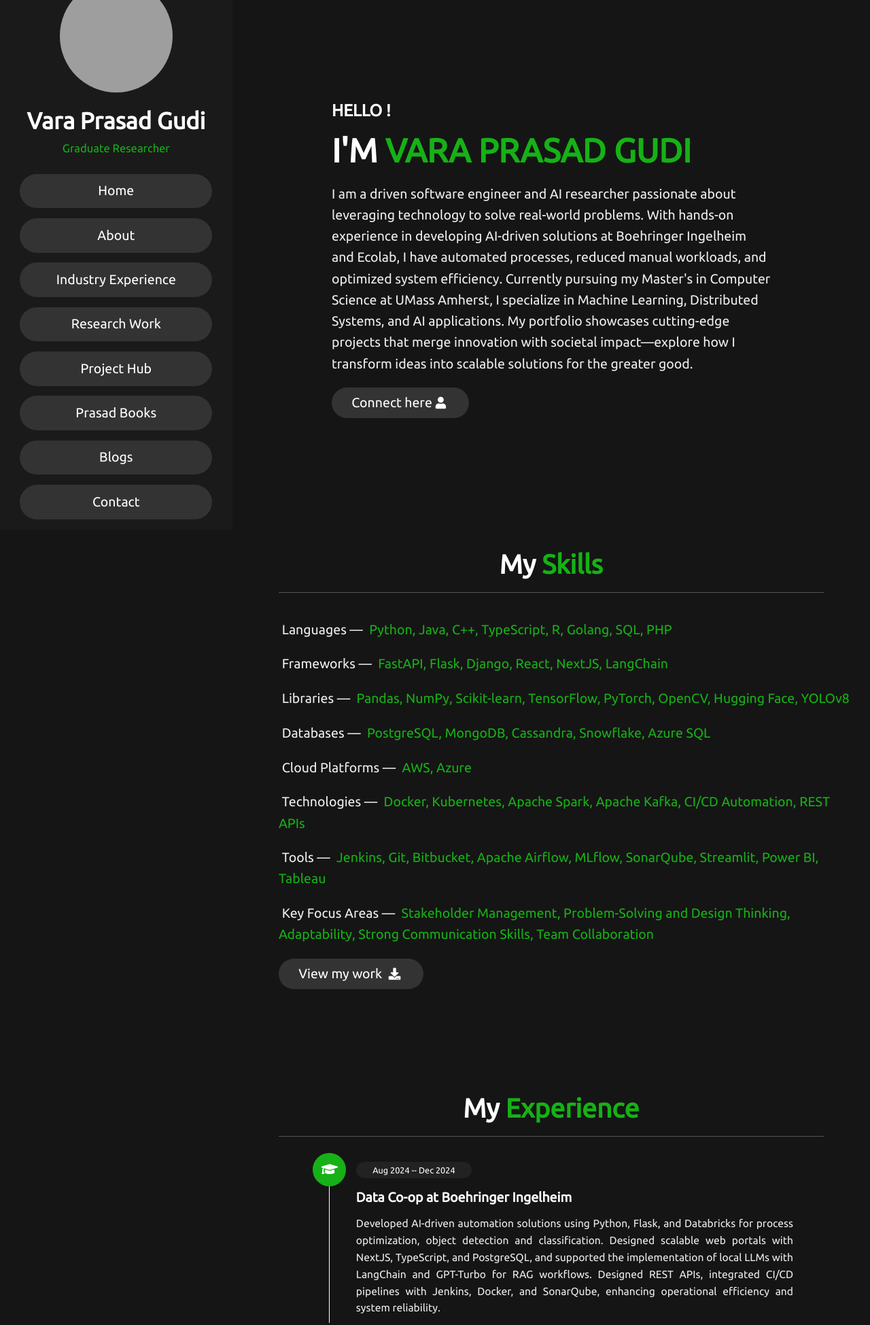
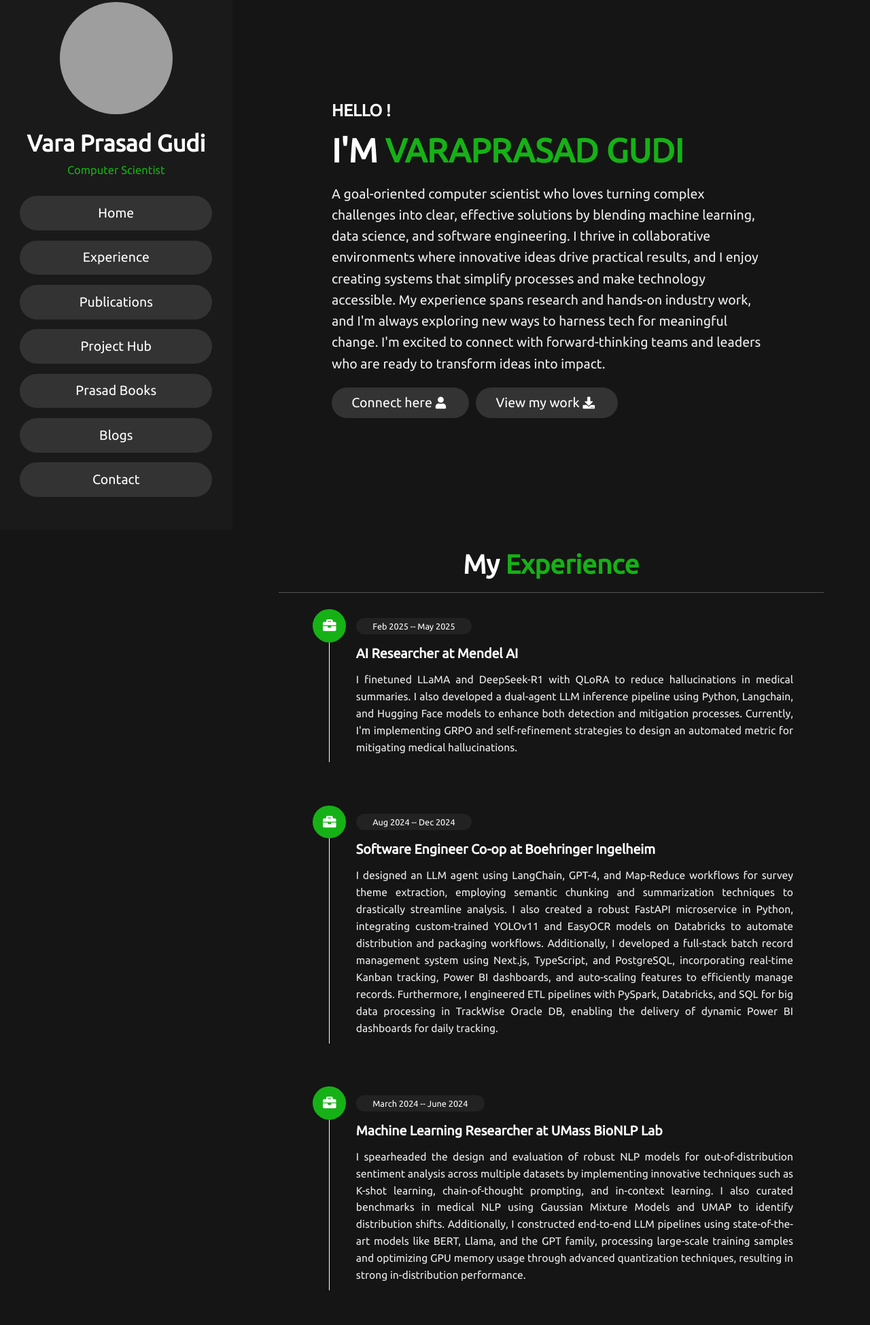
Before and after one commit to GudiVaraprasad/gudivaraprasad.github.io, a plain HTML site: page index.html in a window 1280 px wide. Shown: the part 21-1970 px from the top of the page at 68% size. Drawn offline with nearby package versions, Linux system fonts and the light colour scheme; grey boxes are pictures that could not be loaded.

Commit message:
update home

```diff
--- a/index.html
+++ b/index.html
@@ -9,7 +9,7 @@
 	<meta http-equiv="X-UA-Compatible" content="IE=edge">
 	<meta name="description" content="Gudi Varaprasad Portfolio">
 
-	<title>VARA PRASAD GUDI</title>
+	<title>VARAPRASAD GUDI</title>
 	<link rel="icon" type="image/jpg" href="G.png" />
 
 
@@ -30,15 +30,15 @@
 		<div class="user">
 			<img src="https://avatars.githubusercontent.com/u/53944466?v=4" alt="myimage">
 			<h3 class="name">Vara Prasad Gudi</h3>
-			<p class="post">Graduate Researcher</p>
+			<p class="post">Computer Scientist</p>
 		</div>
 
 		<nav class="navbar">
 			<ul>
 				<li><a href="#home">Home</a></li>
-				<li><a href="#about">About</a></li>
-				<li><a href="#experience">Industry Experience</a></li>
-				<li><a href="#research">Research Work</a></li>
+				<!-- <li><a href="#about">About</a></li> -->
+				<li><a href="#experience">Experience</a></li>
+				<li><a href="#research">Publications</a></li>
 				<li><a target="_blank" href="https://prasad-projects.vercel.app/">Project Hub</a></li>
 				<li><a target="_blank" href="https://gudivaraprasad.github.io/PrasadBooks/">Prasad Books</a></li>
 				<li><a target="_blank" href="https://gudivaraprasad.github.io/PrasadBlogs/">Blogs</a></li>
@@ -57,16 +57,22 @@
 	<section class="home" id="home">
 
 		<h3>HELLO !</h3>
-		<h1>I'M <span>VARA PRASAD GUDI</span></h1>
-		<p>I am a driven software engineer and AI researcher passionate about leveraging technology to solve real-world
-			problems. With hands-on experience in developing AI-driven solutions at Boehringer Ingelheim and Ecolab, I have
-			automated processes, reduced manual workloads, and optimized system efficiency. Currently pursuing my Master's in
-			Computer Science at UMass Amherst, I specialize in Machine Learning, Distributed Systems, and AI applications. My
-			portfolio showcases cutting-edge projects that merge innovation with societal impact—explore how I transform ideas
-			into scalable solutions for the greater good.</p>
+		<h1>I'M <span>VARAPRASAD GUDI</span></h1>
+		<p>A goal-oriented computer scientist who loves turning complex challenges into clear, effective solutions by
+			blending machine learning, data science, and software engineering. I thrive in collaborative environments where
+			innovative ideas drive practical results, and I enjoy creating systems that simplify processes and make technology
+			accessible. My experience spans research and hands-on industry work, and I'm always exploring new ways to harness
+			tech for meaningful change. I'm excited to connect with forward-thinking teams and leaders who are ready to
+			transform ideas into impact.</p>
 
-		<a href="https://www.linkedin.com/in/varaprasad-gudi/"><button class="btn">Connect here<i
-					class="fas fa-user"></i></button></a>
+		<div style="display: flex; gap: 10px;">
+			<a href="https://www.linkedin.com/in/varaprasad-gudi/">
+				<button class="btn">Connect here<i class="fas fa-user"></i></button>
+			</a>
+			<a href="https://prasad-projects.vercel.app/" download target="_blank">
+				<button class="btn">View my work<i class="fas fa-download"></i></button>
+			</a>
+		</div>
 
 	</section>
 
@@ -74,7 +80,7 @@
 
 	<!-- about section starts  -->
 
-	<section class="about" id="about">
+	<!-- <section class="about" id="about">
 
 		<h1 class="heading"> My <span>Skills</span></h1>
 
@@ -93,9 +99,9 @@
 					Tableau</h3>
 				<h3><span>Key Focus Areas — </span>Stakeholder Management, Problem-Solving and Design
 					Thinking, Adaptability, Strong Communication Skills, Team Collaboration
-				</h3>
+				</h3> -->
 
-				<!-- <h3> <span> Industry Knowledge — </span> Algorithms, Data Structures, Statistics, Data Analysis,
+	<!-- <h3> <span> Industry Knowledge — </span> Algorithms, Data Structures, Statistics, Data Analysis,
 					Artificial Intelligence, Machine Learning, Deep Learning, Information Retrieval Systems, Natural
 					Language Processing, Software Testing, Agile Development, Cloud Computing, Supply Chain Analytics,
 					Software Engineering, Team Software Process, Cybersecurity </h3>
@@ -103,12 +109,12 @@
 				<h3> <span> Soft Skills — </span> Problem-Solving and Critical Thinking, Adaptability, Strong
 					Communication Skills, Team Collaboration </h3> -->
 
-				<a href="https://prasad-projects.vercel.app/" download target="_blank"><button class="btn"> View my work
+	<!-- <a href="https://prasad-projects.vercel.app/" download target="_blank"><button class="btn"> View my work
 						<i class="fas fa-download"></i>
 					</button></a>
-			</div>
+			</div> -->
 
-			<!-- <div class="counter">
+	<!-- <div class="counter">
 
 				<div class="box">
 					<span>13+</span>
@@ -132,9 +138,9 @@
 
 			</div> -->
 
-		</div>
+	<!-- </div>
 
-	</section>
+	</section> -->
 
 	<!-- about section ends -->
 
@@ -147,90 +153,67 @@
 		<div class="box-container">
 
 			<div class="box">
-				<i class="fas fa-graduation-cap"></i>
-				<span>Aug 2024 -- Dec 2024</span>
-				<h3>Data Co-op at Boehringer Ingelheim</h3>
-				<p>Developed AI-driven automation solutions using Python, Flask, and Databricks for process optimization, object
-					detection and classification. Designed scalable web portals with NextJS, TypeScript, and PostgreSQL, and
-					supported the implementation of local LLMs with LangChain and GPT-Turbo for RAG workflows. Designed REST APIs,
-					integrated CI/CD pipelines with Jenkins, Docker, and SonarQube, enhancing operational efficiency and system
-					reliability.</p>
+				<i class="fas fa-briefcase"></i>
+				<span>Feb 2025 -- May 2025</span>
+				<h3>AI Researcher at Mendel AI</h3>
+				<p>I finetuned LLaMA and DeepSeek-R1 with QLoRA to reduce hallucinations in medical summaries. I also
+					developed
+					a dual-agent LLM inference pipeline using Python, Langchain, and Hugging Face models to enhance both
+					detection
+					and mitigation processes. Currently, I'm implementing GRPO and self-refinement strategies to design an
+					automated metric for mitigating medical hallucinations.</p>
 			</div>
 
 			<div class="box">
-				<i class="fas fa-graduation-cap"></i>
-				<span>Feb 2023 -- Jun 2023</span>
-				<h3>Data Analyst and Engineer Intern - Supply Chain Analytics at ECOLAB</h3>
-				<p>Developed and automated end-to-end data pipelines integrating Azure SQL DB, Snowflake, SharePoint, and SAP
-					using Python, Azure Logic Apps, and APIs. Designed and deployed machine learning models using Azure ML to
-					forecast supply-demand trends and optimize inventory. Performed data cleaning and transformation on large
-					datasets with SQL and Jupyter Notebooks, automating workflows using Azure Function Apps and CI/CD pipelines.
-					Created dynamic visualizations with Power BI and Microsoft Power Platform to support decision-making.</p>
+				<i class="fas fa-briefcase"></i>
+				<span>Aug 2024 -- Dec 2024</span>
+				<h3>Software Engineer Co-op at Boehringer Ingelheim</h3>
+				<p>I designed an LLM agent using LangChain, GPT-4, and Map-Reduce workflows for survey theme extraction,
+					employing semantic chunking and summarization techniques to drastically streamline analysis. I also created
+					a
+					robust FastAPI microservice in Python, integrating custom-trained YOLOv11 and EasyOCR models on Databricks
+					to
+					automate distribution and packaging workflows. Additionally, I developed a full-stack batch record
+					management
+					system using Next.js, TypeScript, and PostgreSQL, incorporating real-time Kanban tracking, Power BI
+					dashboards, and auto-scaling features to efficiently manage records. Furthermore, I engineered ETL pipelines
+					with PySpark, Databricks, and SQL for big data processing in TrackWise Oracle DB, enabling the delivery of
+					dynamic Power BI dashboards for daily tracking.</p>
 			</div>
 
 			<div class="box">
-				<i class="fas fa-graduation-cap"></i>
+				<i class="fas fa-briefcase"></i>
+				<span>March 2024 -- June 2024</span>
+				<h3>Machine Learning Researcher at UMass BioNLP Lab</h3>
+				<p>I spearheaded the design and evaluation of robust NLP models for out-of-distribution sentiment analysis
+					across multiple datasets by implementing innovative techniques such as K-shot learning, chain-of-thought
+					prompting, and in-context learning. I also curated benchmarks in medical NLP using Gaussian Mixture Models
+					and
+					UMAP to identify distribution shifts. Additionally, I constructed end-to-end LLM pipelines using
+					state-of-the-art models like BERT, Llama, and the GPT family, processing large-scale training samples and
+					optimizing GPU memory usage through advanced quantization techniques, resulting in strong in-distribution
+					performance.</p>
+			</div>
+
+			<div class="box">
+				<i class="fas fa-briefcase"></i>
+				<span>Feb 2023 -- Jun 2023</span>
+				<h3>Machine Learning Engineer -- Supply Chain Analytics at Ecolab</h3>
+				<p>I focused on optimizing delivery and supply chain processes by programming a backtracking
+					algorithm in Python to improve cruise schedules. I trained machine learning models with Azure ML and Python
+					for supply-demand forecasting and designed ETL workflows for SAP data extraction, which supported
+					comprehensive Power BI reporting. I also analyzed regional demand patterns by joining sales, inventory, and
+					weather data, enabling faster responses to operational changes.</p>
+			</div>
+
+			<div class="box">
+				<i class="fas fa-briefcase"></i>
 				<span>Dec 2021 -- Jan 2022</span>
 				<h3>Software Developer Intern at SpacECE</h3>
 				<p>Developed and containerized microservices using PHP (Laravel), Docker, and Kubernetes for a scalable video
 					management system with YouTube API integration. Implemented real-time video communication leveraging React,
 					WebRTC, and Agora API to enhance platform responsiveness and user experience.</p>
 			</div>
-
-			<!-- <div class="box">
-				<i class="fas fa-graduation-cap"></i>
-				<span>Aug 2020 -- May 2023</span>
-				<h3>Cyber@ANZ Virtual Intern</h3>
-				<p>Conducted social engineering investigations by analyzing incoming emails to identify and report suspicious
-					activities. Performed digital investigations, including analyzing packet capture files using open-source tools
-					to detect and mitigate potential cybersecurity threats. Developed expertise in network forensics and threat
-					analysis during the internship.</p>
-			</div> -->
-
-			<div class="box">
-				<i class="fas fa-graduation-cap"></i>
-				<span>Aug 2020 -- May 2023</span>
-				<h3>Program Representative at VIT-AP University</h3>
-				<p>Answered student queries over email. Interacted with students for any Academic help and report it to core
-					committee. Occasionally interacted with core committee to give suggestions regarding Academics.
-				</p>
-			</div>
-
-			<div class="box">
-				<i class="fas fa-graduation-cap"></i>
-				<span>March 2022 -- May 2022</span>
-				<h3>Cyber Security Internship at Talakunchi Networks</h3>
-				<p>Handled Projects like Authentication Bypass, Scanning using OWASP ZAP, Scanning & Attacking for Open ports
-					and worked on System Hacking and Exploiting Server Vulnerabilities. Also, into Hands-on Training on various
-					Ethical hacking concepts and Kali Linux Tools. </p>
-			</div>
-
-			<!-- <div class="box">
-				<i class="fas fa-graduation-cap"></i>
-				<span>August 2021</span>
-				<h3>Sales And Marketing Intern at Professor Teachers Live</h3>
-				<p>Marketing the company services with pragmatic strategies. Working on the street-smart execution of
-					marketing pitches turn them into sales. Select target customers and implement tricks to achieve
-					sales targets on that day. Suggest Sales and Marketing Ideas/methodologies to the company. </p>
-			</div> -->
-
-			<div class="box">
-				<i class="fas fa-graduation-cap"></i>
-				<span>Oct 2020 -- Jun 2021</span>
-				<h3>Technical Associate at Null Chapter</h3>
-				<p>Collaborated with the technical lead to deliver technology solutions and community support. Played a key role
-					in organizing technical events such as WebHunt, Capture The Flag, and CyberPunk, fostering engagement in
-					cybersecurity and software development. Contributed technical blogs and provided hands-on assistance in skill
-					development, emphasizing web technologies and cybersecurity practices.</p>
-			</div>
-
-			<!-- <div class="box">
-				<i class="fas fa-graduation-cap"></i>
-				<span>Jun 2020 – Present</span>
-				<h3>Blogger at DEV Community</h3>
-				<p>Connected with the developer community and contributed some technical blogs on various topics like
-					Programming, Security, Softwares, Beginner Projects on my experiences with Technology.</p>
-			</div> -->
 
 		</div>
 
@@ -245,44 +228,6 @@
 		<h1 class="heading"> My <span>Research Work</span> </h1>
 
 		<div class="box-container">
-
-			<div class="box">
-				<i class="fas fa-search"></i>
-				<h3>Robust LLMs for OOD Sentiment Analysis</h3>
-				<p>This research, under Prof. Mohit Iyyer, evaluates multiple strategies to enhance Out-of-Distribution
-					(OOD) robustness using
-					fine-tuned and pre-trained models such as BERT, RoBERTa, and Llama. By implementing zero-shot,
-					k-shot, few-shot, chain-of-thought prompting, and explanation-based techniques, a 20-30% improvement
-					in OOD accuracy over supervised fine-tuning baselines was achieved. Additionally, 4-bit quantization
-					for memory optimization was integrated using Unsloth, maintaining performance with explanation-based
-					prompting. The findings of the research have been submitted to the 14th Workshop on Computational
-					Approaches to Subjectivity, Sentiment & Social Media Analysis.</p>
-			</div>
-
-			<!-- <div class="box">
-				<i class="fas fa-search"></i>
-				<h3>Personalizing LLM for News Categorization</h3>
-				<p>This research, under Prof. Hamed Zamani, crafted a model to generate precise prompts from articles,
-					boosting language model
-					(LLM) accuracy through targeted fine-tuning. Additionally, query generation with lexical
-					augmentation was implemented, resulting in a 22.5% accuracy improvement and a 50% increase in
-					F1-score. Furthermore, document retrieval was enhanced by implementing top-k extraction using the
-					BM25 algorithm, significantly improving performance.</p>
-			</div> -->
-
-			<!-- <div class="box">
-				<i class="fas fa-search"></i>
-				<h3>Optimizing Meshes to align with Textual Prompts</h3>
-				<p>This research, under Prof. Evangelos Kalogerakis, explores the integration of state-of-the-art deep
-					learning methodologies to generate and optimize 3D mesh objects. We employed an image-to-3D pipeline
-					facilitated by DreamGaussian for initial mesh generation and utilized large language models,
-					specifically GPT-4, to derive initial mesh configurations. Subsequently, we enhanced the positions,
-					orientations, and scales of these meshes using two optimization techniques: Contrastive
-					Language-Image Pre-training (CLIP) scores and Score Decomposed Sampling (SDS) loss. The results
-					demonstrate significant improvements in the accuracy and fidelity of 3D models, marking a notable
-					advancement in automated 3D modeling processes.</p>
-			</div> -->
-
 			<div class="box">
 				<i class="fas fa-book-open"></i>
 				<h3>Published Author - IET Book Chapter</h3>
@@ -290,7 +235,7 @@
 					Concepts, Enabling Tools, Technologies and Applications," published by The IET Digital Library,
 					provides a comprehensive insight into the role of XAI in the medical field. With its Chapter DOI: <a
 						style="color: #16b116;" target="_blank"
-						href="https://digital-library.theiet.org/content/books/10.1049/pbpc062e_ch19">10.1049/PBPC062E_ch</a>,
+						href="https://digital-library.theiet.org/doi/10.1049/pbpc062e_ch19">10.1049/PBPC062E_ch</a>,
 					it emphasizes the necessity for transparency in AI systems among
 					healthcare
 					professionals. The chapter thoroughly explores applications in areas such as medical image analysis
@@ -404,33 +349,6 @@
 							target="_blank">
 							<i class="fab fa-google fa-4x mx-3"></i>
 						</a>
-
-						<!-- Instagram -->
-						<!-- <a style="color: rgb(225, 48, 108);" href="https://www.instagram.com/crypto._kid/"
-							target="_blank">
-							<i class="fab fa-instagram fa-4x mx-3"></i>
-						</a> -->
-
-						<!-- Twitter -->
-						<!-- <a style="color: #00acee;" href="https://twitter.com/Gudi_Varaprasad" target="_blank">
-							<i class="fab fa-twitter fa-4x mx-3"></i>
-						</a> -->
-
-						<!-- Facebook -->
-						<!-- <a style="color: #3b5998;" href="https://www.facebook.com/Varaprasad.Gudi/" target="_blank">
-							<i class="fab fa-facebook fa-4x mx-3"></i>
-						</a> -->
-
-						<!-- Quora -->
-						<!-- <a style="color: #b92b27;" href="https://www.quora.com/profile/Gudi-Varaprasad" target="_blank">
-							<i class="fab fa-quora fa-4x mx-3"></i>
-						</a> -->
-
-						<!-- Dev -->
-						<!-- <a style="color:rgba(0, 0, 0, 0.63);" href="https://dev.to/varaprasad_gudi" target="_blank">
-							<i class="fab fa-dev fa-4x mx-3"></i>
-						</a> -->
-
 					</div>
 
 					<a target="_blank" href="https://forms.gle/ueD8HL2uSMGb2GJr7"><button onclick="contact()" class="btn">Send a
```
